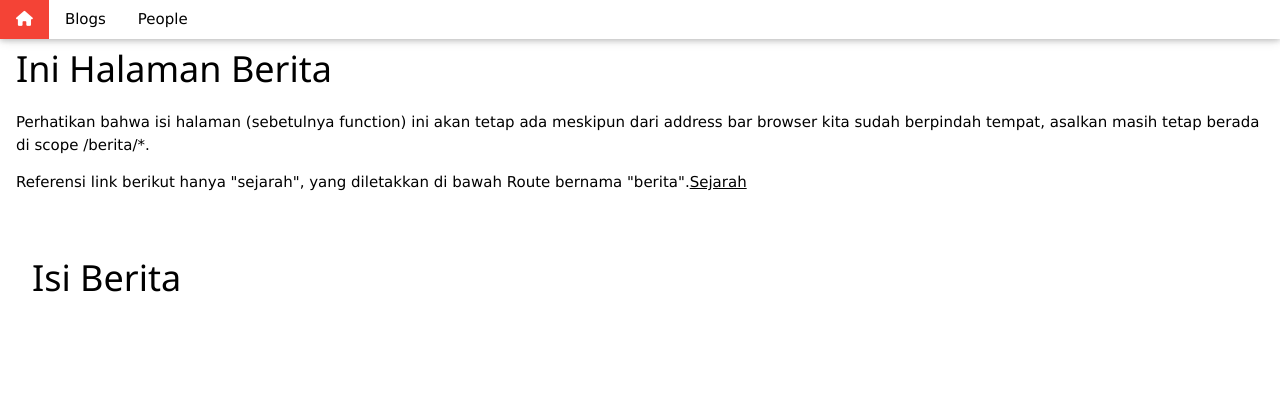
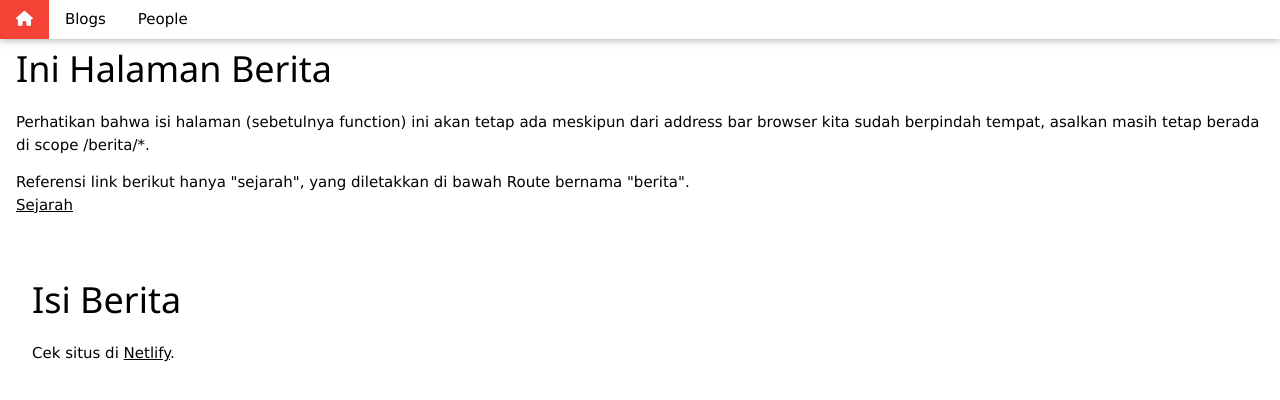
Before and after one commit to fxadilima/web-novel, a React (Create React App) app: page /berita in a window 1280 px wide. Shown: the top 400 px of the page. Built offline with nearby package versions, Linux system fonts and the light colour scheme.

Commit message:
Try to relocate the path into /static/

```diff
--- a/package.json
+++ b/package.json
@@ -1,6 +1,7 @@
 {
   "name": "sejarah",
   "version": "0.1.0",
+  "homepage": "https://dunia-timur.netlify.app/static/",
   "private": true,
   "dependencies": {
     "@testing-library/jest-dom": "^5.16.5",
--- a/src/berita/Isi.js
+++ b/src/berita/Isi.js
@@ -13,7 +13,7 @@ const Isi = () => {
                 kita sudah berpindah tempat, asalkan masih tetap berada di scope /berita/*.
             </p>
             <p>
-                Referensi link berikut hanya "sejarah", yang diletakkan di bawah Route bernama "berita".
+                Referensi link berikut hanya "sejarah", yang diletakkan di bawah Route bernama "berita".<br/>
                 <Link to="sejarah">Sejarah</Link>
             </p>
             <Outlet />
--- a/src/berita/IsiBerita.js
+++ b/src/berita/IsiBerita.js
@@ -7,7 +7,9 @@ const IsiBerita = () => {
     return (
         <div className="w3-container w3-padding-32">
             <h1>Isi Berita</h1>
-            <Link to="/berita/sejarah"></Link>
+            <p>
+                Cek situs di <a href="https://dunia-timur.netlify.app">Netlify</a>.
+            </p>
             <Outlet />
         </div>
     );
```
